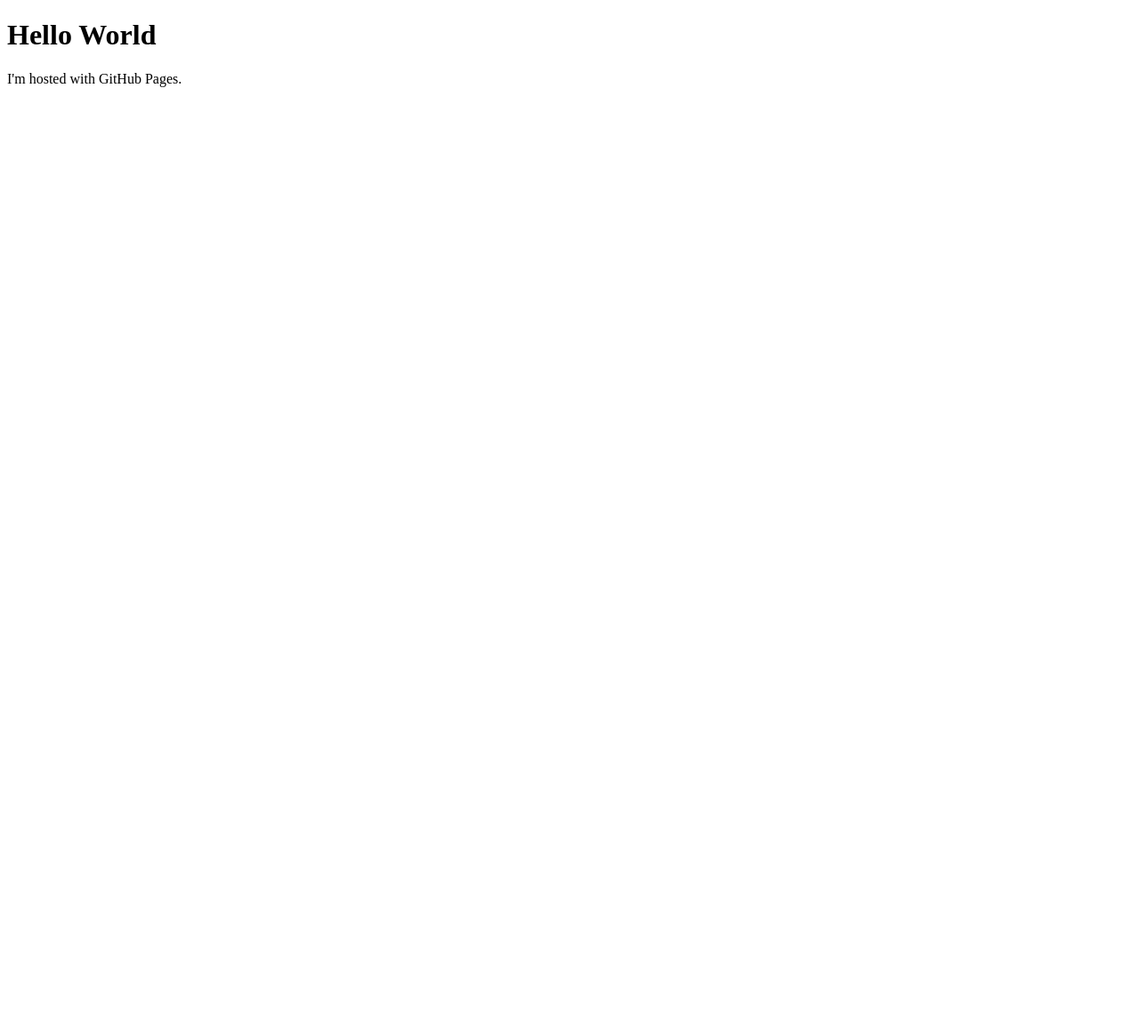
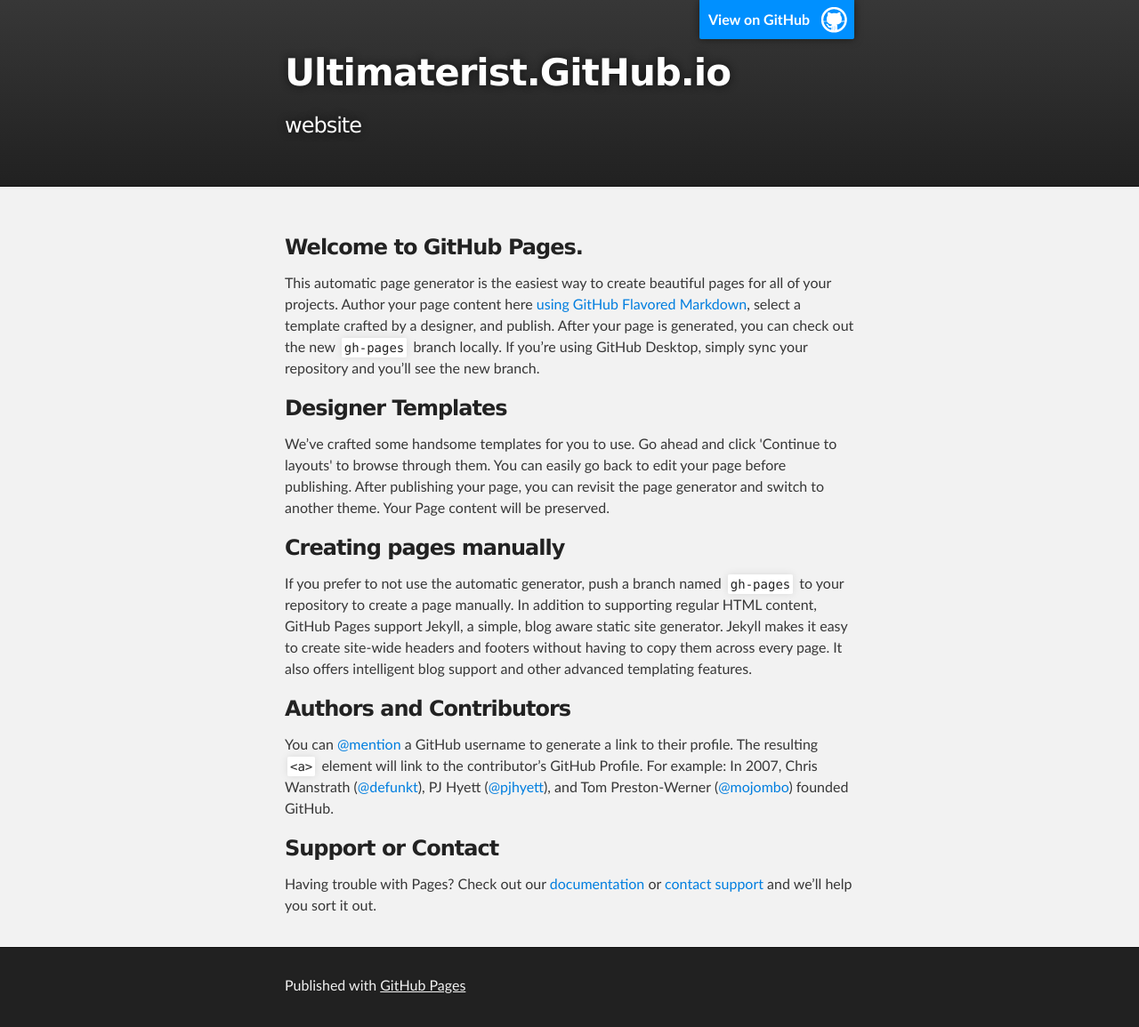
Before and after one commit to Ultimaterist/ultimaterist.github.io, a plain HTML site: page index.html in a window 1280 px wide. Shown: the whole page at 89% size. Before the commit the page ends 800 px from the top, so only its background shows below. Drawn offline with Linux system fonts and the light colour scheme.

Commit message:
Replace master branch with page content via GitHub

```diff
--- a/index.html
+++ b/index.html
@@ -1,7 +1,77 @@
 <!DOCTYPE html>
 <html>
-<body>
-<h1>Hello World</h1>
-<p>I'm hosted with GitHub Pages.</p>
-</body>
+
+  <head>
+    <meta charset='utf-8'>
+    <meta http-equiv="X-UA-Compatible" content="chrome=1">
+    <meta name="description" content="Ultimaterist.GitHub.io : website">
+
+    <link rel="stylesheet" type="text/css" media="screen" href="stylesheets/stylesheet.css">
+
+    <title>Ultimaterist.GitHub.io</title>
+  </head>
+
+  <body>
+
+    <!-- HEADER -->
+    <div id="header_wrap" class="outer">
+        <header class="inner">
+          <a id="forkme_banner" href="https://github.com/Ultimaterist">View on GitHub</a>
+
+          <h1 id="project_title">Ultimaterist.GitHub.io</h1>
+          <h2 id="project_tagline">website</h2>
+
+        </header>
+    </div>
+
+    <!-- MAIN CONTENT -->
+    <div id="main_content_wrap" class="outer">
+      <section id="main_content" class="inner">
+        <h3>
+<a id="welcome-to-github-pages" class="anchor" href="#welcome-to-github-pages" aria-hidden="true"><span class="octicon octicon-link"></span></a>Welcome to GitHub Pages.</h3>
+
+<p>This automatic page generator is the easiest way to create beautiful pages for all of your projects. Author your page content here <a href="https://guides.github.com/features/mastering-markdown/">using GitHub Flavored Markdown</a>, select a template crafted by a designer, and publish. After your page is generated, you can check out the new <code>gh-pages</code> branch locally. If you’re using GitHub Desktop, simply sync your repository and you’ll see the new branch.</p>
+
+<h3>
+<a id="designer-templates" class="anchor" href="#designer-templates" aria-hidden="true"><span class="octicon octicon-link"></span></a>Designer Templates</h3>
+
+<p>We’ve crafted some handsome templates for you to use. Go ahead and click 'Continue to layouts' to browse through them. You can easily go back to edit your page before publishing. After publishing your page, you can revisit the page generator and switch to another theme. Your Page content will be preserved.</p>
+
+<h3>
+<a id="creating-pages-manually" class="anchor" href="#creating-pages-manually" aria-hidden="true"><span class="octicon octicon-link"></span></a>Creating pages manually</h3>
+
+<p>If you prefer to not use the automatic generator, push a branch named <code>gh-pages</code> to your repository to create a page manually. In addition to supporting regular HTML content, GitHub Pages support Jekyll, a simple, blog aware static site generator. Jekyll makes it easy to create site-wide headers and footers without having to copy them across every page. It also offers intelligent blog support and other advanced templating features.</p>
+
+<h3>
+<a id="authors-and-contributors" class="anchor" href="#authors-and-contributors" aria-hidden="true"><span class="octicon octicon-link"></span></a>Authors and Contributors</h3>
+
+<p>You can <a href="https://github.com/blog/821" class="user-mention">@mention</a> a GitHub username to generate a link to their profile. The resulting <code>&lt;a&gt;</code> element will link to the contributor’s GitHub Profile. For example: In 2007, Chris Wanstrath (<a href="https://github.com/defunkt" class="user-mention">@defunkt</a>), PJ Hyett (<a href="https://github.com/pjhyett" class="user-mention">@pjhyett</a>), and Tom Preston-Werner (<a href="https://github.com/mojombo" class="user-mention">@mojombo</a>) founded GitHub.</p>
+
+<h3>
+<a id="support-or-contact" class="anchor" href="#support-or-contact" aria-hidden="true"><span class="octicon octicon-link"></span></a>Support or Contact</h3>
+
+<p>Having trouble with Pages? Check out our <a href="https://help.github.com/pages">documentation</a> or <a href="https://github.com/contact">contact support</a> and we’ll help you sort it out.</p>
+      </section>
+    </div>
+
+    <!-- FOOTER  -->
+    <div id="footer_wrap" class="outer">
+      <footer class="inner">
+        <p>Published with <a href="https://pages.github.com">GitHub Pages</a></p>
+      </footer>
+    </div>
+
+              <script type="text/javascript">
+            var gaJsHost = (("https:" == document.location.protocol) ? "https://ssl." : "http://www.");
+            document.write(unescape("%3Cscript src='" + gaJsHost + "google-analytics.com/ga.js' type='text/javascript'%3E%3C/script%3E"));
+          </script>
+          <script type="text/javascript">
+            try {
+              var pageTracker = _gat._getTracker("UA-67312054-1");
+            pageTracker._trackPageview();
+            } catch(err) {}
+          </script>
+
+
+  </body>
 </html>
```
